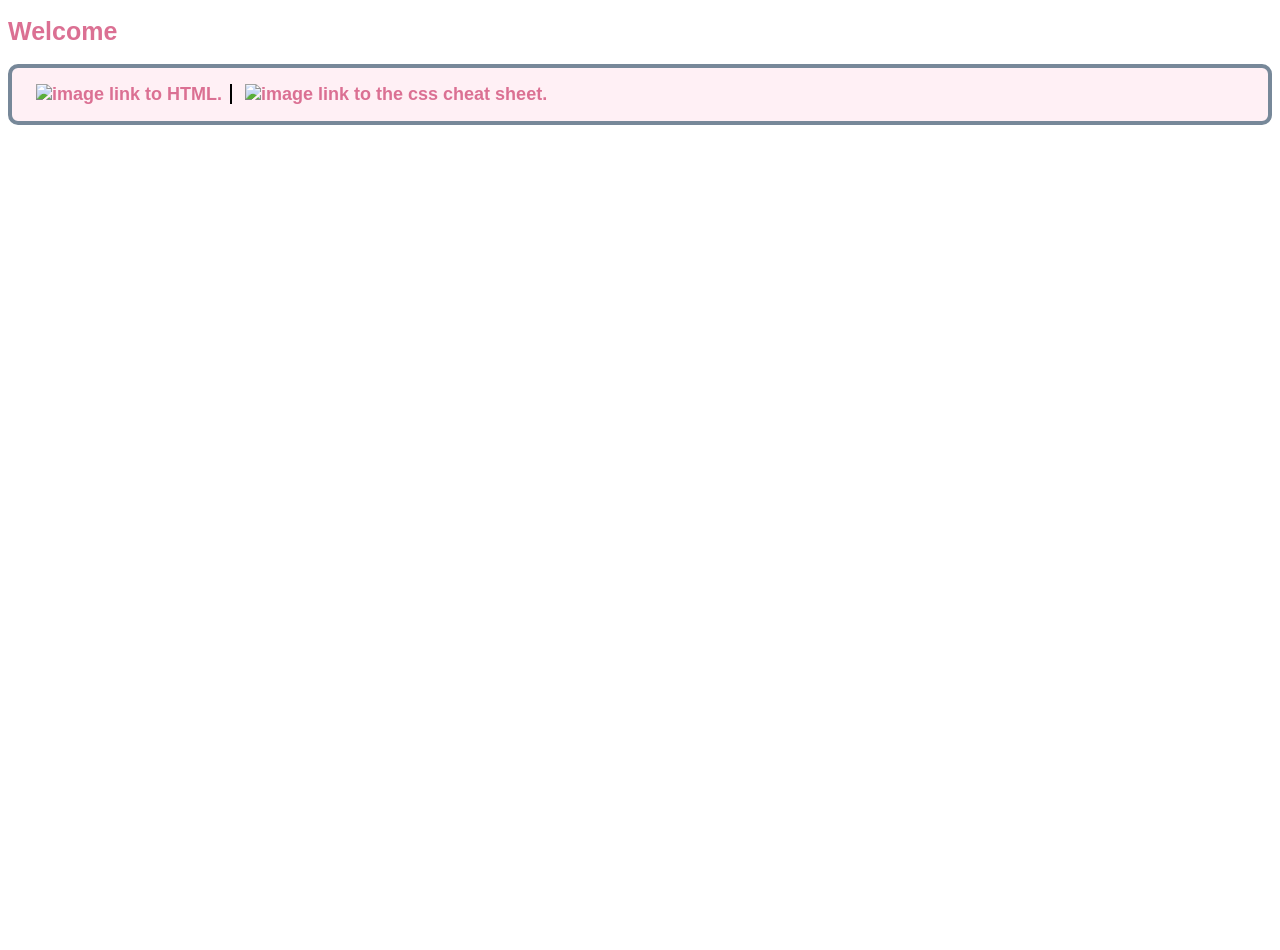
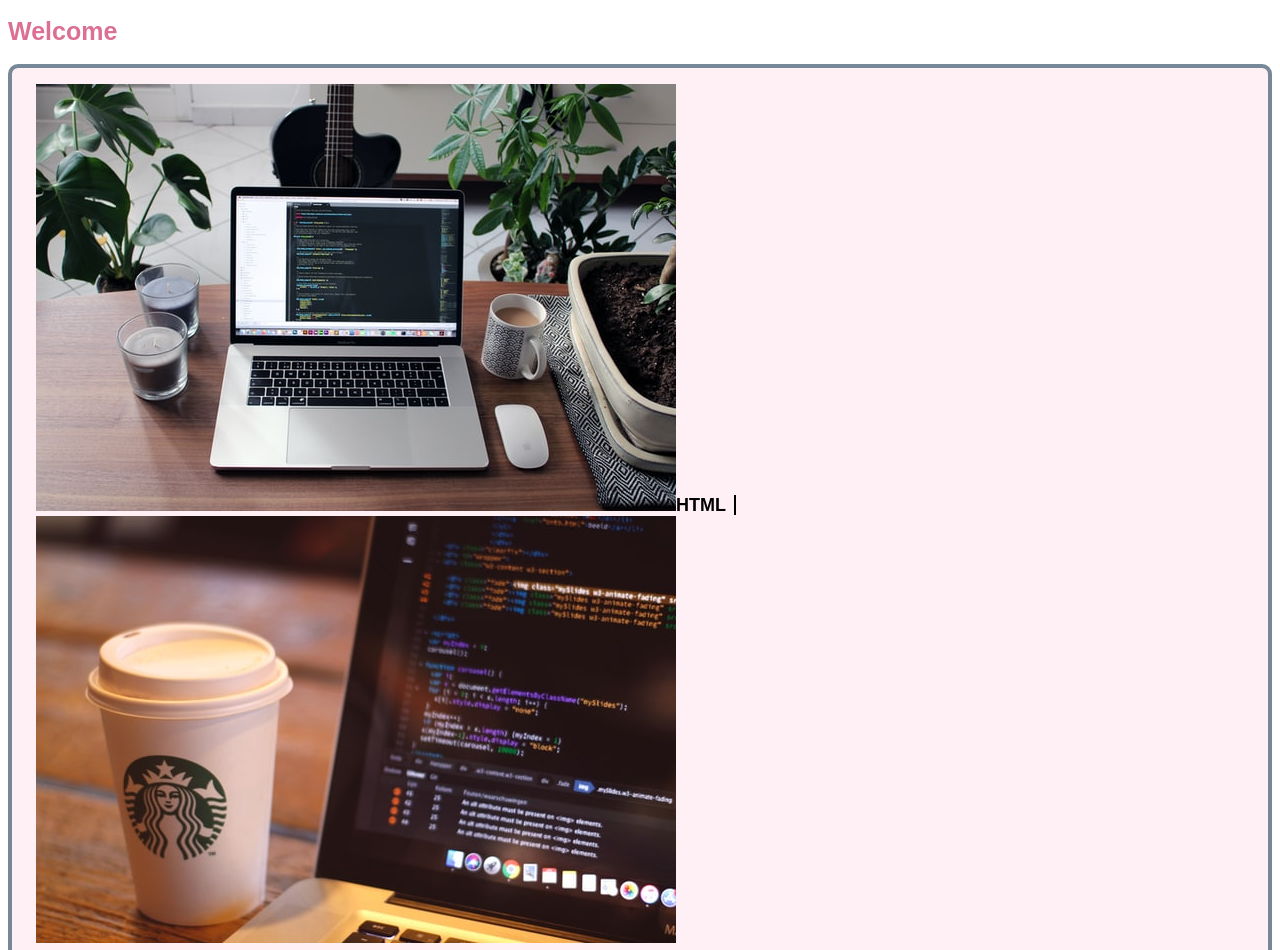
Before and after one commit to Scrumpy-flea/friendly-happiness, a plain HTML site: page openingcheetsheet.html in a window 1280 px wide. Shown: the top 950 px of the page. Before the commit the page ends 800 px from the top, so only its background shows below. Drawn offline with Linux system fonts and the light colour scheme.

Commit message:
Opening page update 3.0

```diff
--- a/openingcheetsheet.html
+++ b/openingcheetsheet.html
@@ -9,8 +9,8 @@
       <h1 id="top">Welcome</h1>
       <nav>
         <ul class="openingnavlist">
-      <li><a href="index.html"><img src="./resources/htmlimage.jpg" alt="image link to HTML."></a></li>
-      <li><a href="csspage.html"><img src="./resources/css1.png" alt="image link to the css cheat sheet."></a></li>
+      <li><a href="index.html"><img id="photo" src="Resources/nathan-da-silva-k-rKfqSm4L4-unsplash.jpg" alt="Photo by Nathan da Silva on Unsplash, image link to HTML."></a>HTML</li>
+      <li><a href="csspage.html"><img id="photo" src="Resources/niels-kehl-6hpbjaAubDc-unsplash.jpg" alt="Photo by Niels Kehl on Unsplash, image link to CSS."></a></li>
       </ul>
       </nav>
       </header>
```
Also changed, not shown: csspage.html (+1 -1 lines), Resources/nathan-da-silva-k-rKfqSm4L4-unsplash.jpg (added), Resources/niels-kehl-6hpbjaAubDc-unsplash.jpg (added), 1 other file.
